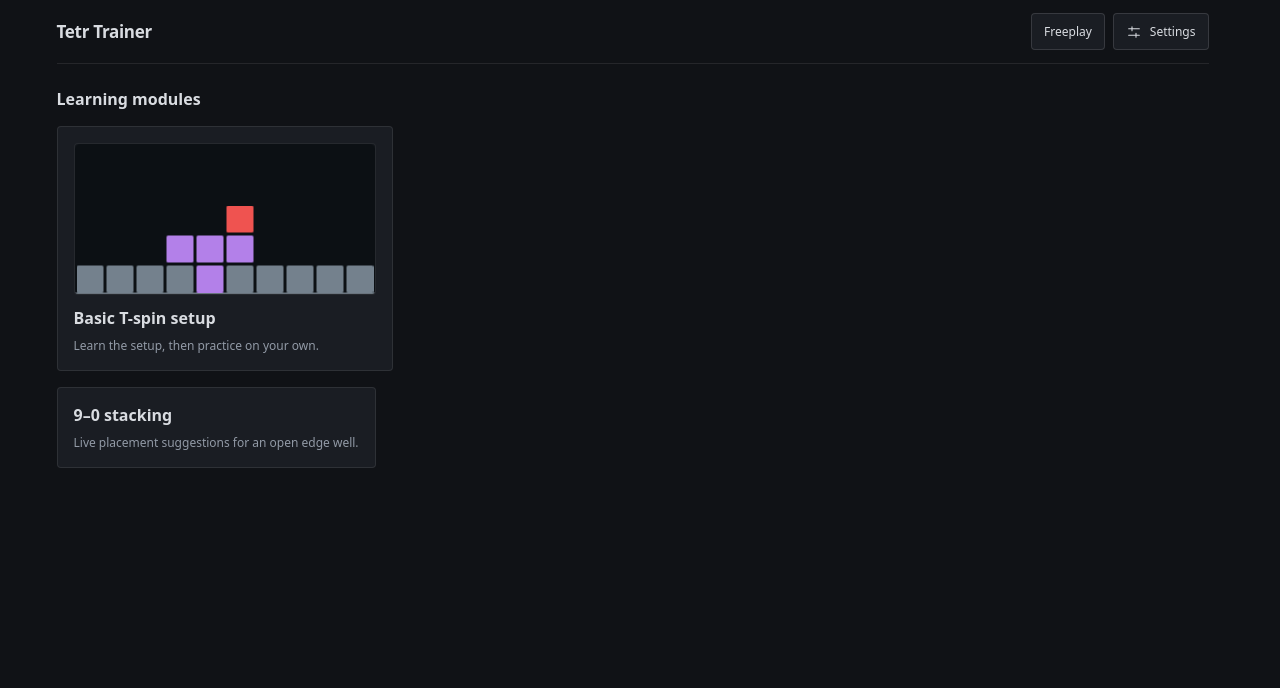
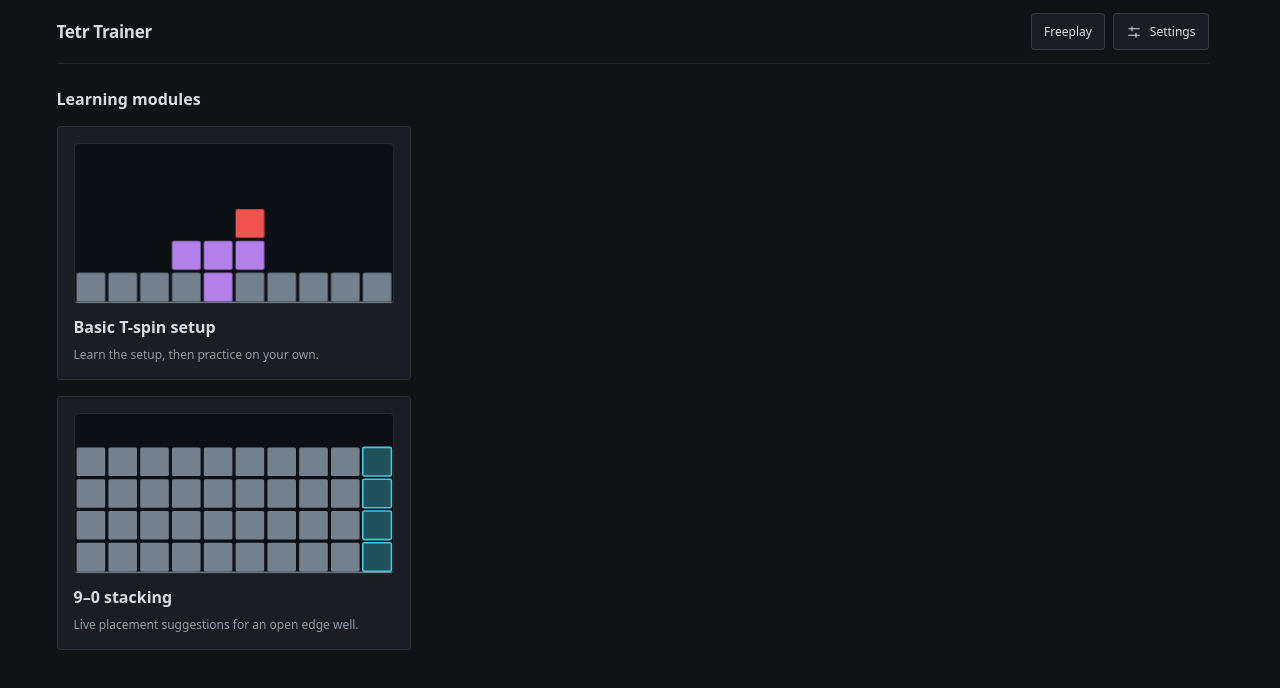
Before and after one commit to johnzhao08/Tetr-Trainer, a React (Vite) app: page / in a window 1280 px wide. Shown: the top 688 px of the page. Built offline with nearby package versions, Linux system fonts and the light colour scheme.

Commit message:
style: unify home module cards and add stacking preview

```diff
--- a/src/App.tsx
+++ b/src/App.tsx
@@ -126,6 +126,7 @@ export default function App() {
             setView("nine-zero");
           }}
         >
+          <StackingCardPreview />
           <strong>9–0 stacking</strong>
           <span>Live placement suggestions for an open edge well.</span>
         </button>
@@ -151,10 +152,34 @@ export default function App() {
   );
 }
 
+function StackingCardPreview() {
+  return (
+    <svg className="module-preview" viewBox="0 0 200 100" aria-hidden="true">
+      <rect className="preview-well" width="200" height="100" rx="4" />
+      {Array.from({ length: 4 }, (_, y) =>
+        Array.from({ length: 10 }, (_, x) => (
+          <rect
+            key={`${x}-${y}`}
+            x={x * 20 + 1}
+            y={(4 - y) * 20 + 1}
+            width="18"
+            height="18"
+            rx="1"
+            fill={x === 9 ? COLORS.I : COLORS.X}
+            fillOpacity={x === 9 ? 0.35 : 1}
+            stroke={x === 9 ? COLORS.I : undefined}
+          />
+        )),
+      )}
+      <path className="preview-floor" d="M0 99.5h200" />
+    </svg>
+  );
+}
+
 const previewFrames = tSpinPreviewFrames();
 function TSpinCardPreview() {
   return (
-    <svg className="t-spin-preview" viewBox="0 0 200 100" aria-hidden="true">
+    <svg className="module-preview" viewBox="0 0 200 100" aria-hidden="true">
       <rect className="preview-well" width="200" height="100" rx="4" />
       {previewFrames.map((frame, index) => (
         <g key={index} className={`preview-frame preview-frame-${index}`}>
--- a/src/style.css
+++ b/src/style.css
@@ -709,6 +709,7 @@ kbd {
   margin-bottom: 16px;
 }
 .module-card {
+  width: 354px;
   display: flex;
   flex-direction: column;
   gap: 8px;
@@ -719,7 +720,7 @@ kbd {
   padding: 16px;
   max-width: 100%;
 }
-.t-spin-preview {
+.module-preview {
   display: block;
   width: min(100%, 320px);
   height: auto;
```
Also changed, not shown: 1 other file (tests, documents, lock files or other folders).
